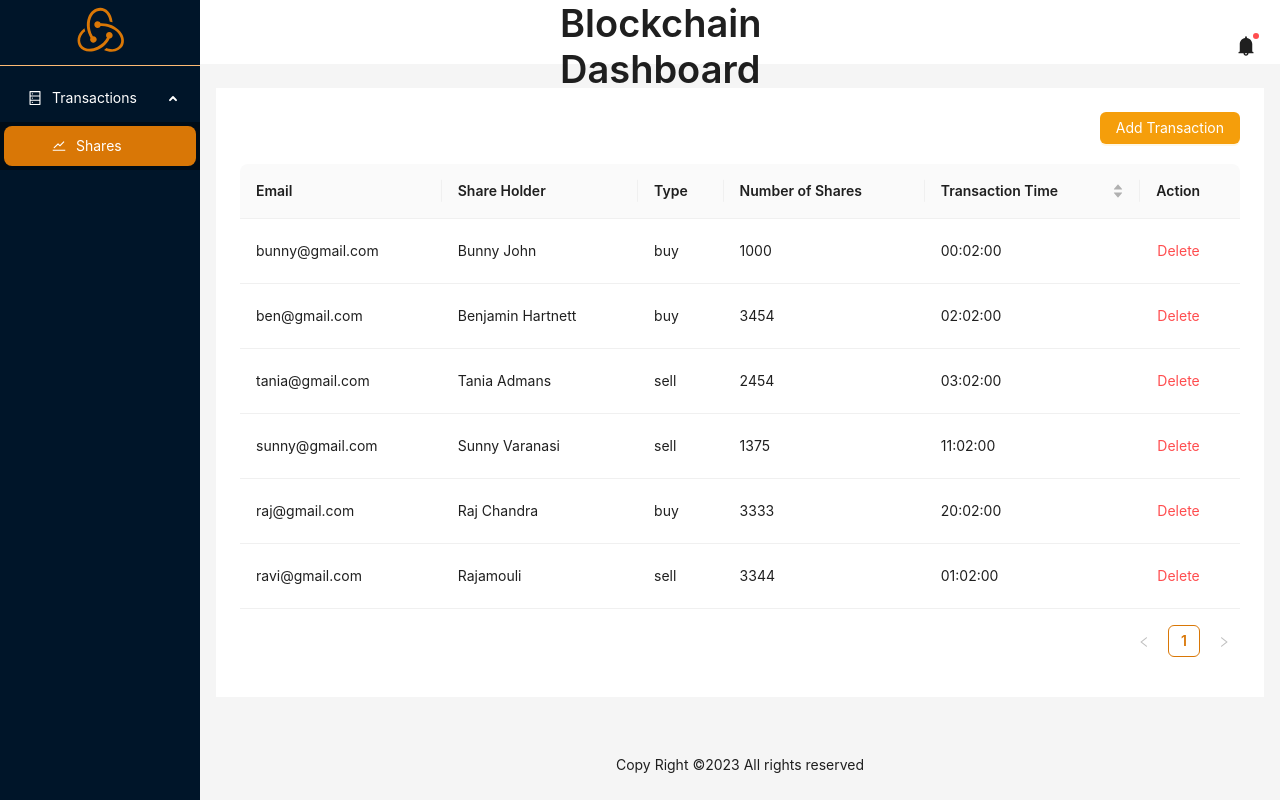
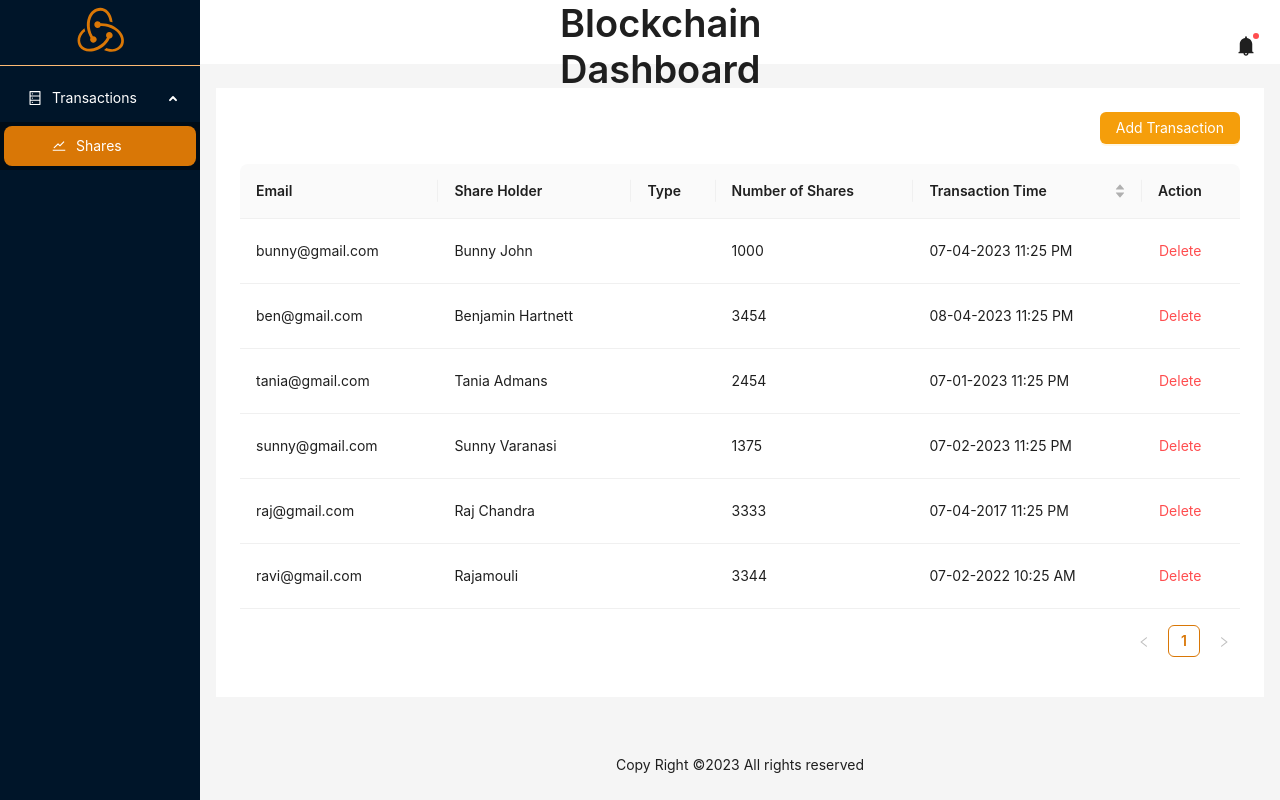
Before and after one commit to vvsrrSunny/blocklchain-transactions-data, a React (Create React App) app: page / in a window 1280 px wide. Built offline with nearby package versions, Linux system fonts and the light colour scheme.

Commit message:
add recired successfull

```diff
--- a/src/components/AddNewTransaction.tsx
+++ b/src/components/AddNewTransaction.tsx
@@ -1,10 +1,12 @@
 import { Button, DatePicker, Drawer, Form, FormInstance, Input, InputNumber, Modal, Radio, TimePicker } from "antd";
 import moment from "moment";
 import React, { ReactNode, useState } from "react";
+import { ShareRelatedTransaction } from "../features/share-related-transaction/shareRelatedTransactionSlice";
 
 
 interface Props {
     children?: ReactNode;
+    addNewRecord: (newRecord: ShareRelatedTransaction) => void;
 }
 
 const AddNewTransaction = (props: Props) => {
@@ -20,10 +22,20 @@ const AddNewTransaction = (props: Props) => {
     };
 
     const onFinish = (values: any) => {
-        console.log(moment(values.transactionTime).format('DD-MM-YYYY h:mm A'));
+        // this time is Perth current time, may create time differences if tried at different place.
         values.transactionTime = moment(values.transactionTime).format('DD-MM-YYYY h:mm A');
         console.log('Success:', values);
+        const newRecord: ShareRelatedTransaction = {
+            id: null,
+            emailAddress: values.emailAddress,
+            shareHolderName: values.shareHolderName,
+            type: values.type,
+            sharesCount: values.sharesCount,
+            transactionTime: values.transactionTime,
+        }
 
+        props.addNewRecord(newRecord);
+        onClose();
     };
 
     const onFinishFailed = (errorInfo: any) => {
--- a/src/components/ContentBody.tsx
+++ b/src/components/ContentBody.tsx
@@ -8,7 +8,9 @@ import AddNewTransaction from "./AddNewTransaction";
 interface Props {
     children?: ReactNode;
     shareRelatedTransactionState: ShareRelatedTransactionState,
-    deleteRecord: (record: ShareRelatedTransaction) => void
+    deleteRecord: (record: ShareRelatedTransaction) => void;
+    addRecord: (record: ShareRelatedTransaction) => void
+
 }
 
 const ContentBody = (props: Props) => {
@@ -45,9 +47,12 @@ const ContentBody = (props: Props) => {
         showModal();
     };
 
+    const addNewRecord = (newRecord: ShareRelatedTransaction) => {
+        props.addRecord(newRecord);
+    };
     return (
         <>
-            <AddNewTransaction />
+            <AddNewTransaction addNewRecord={addNewRecord} />
             <TransactionTable shareRelatedTransactionState={props.shareRelatedTransactionState} onClickDelete={onClickDelete} />
             <ModalContent handleOk={modalHandleOk} handleCancel={modalHandleCancel} isModalOpen={isModalOpen} />
         </>
--- a/src/components/TransactionTable.tsx
+++ b/src/components/TransactionTable.tsx
@@ -38,8 +38,8 @@ const TransactionTable = (props: Props) => {
             dataIndex: 'transactionTime',
             key: 'transactionTime',
             sorter: (a: ShareRelatedTransaction, b: ShareRelatedTransaction) => {
-                const timeA = moment(a.transactionTime, 'HH:mm:ss');
-                const timeB = moment(b.transactionTime, 'HH:mm:ss');
+                const timeA = moment(a.transactionTime, 'DD-MM-YYYY h:mm A');
+                const timeB = moment(b.transactionTime, 'DD-MM-YYYY h:mm A');
                 return timeA.isBefore(timeB) ? -1 : timeA.isAfter(timeB) ? 1 : 0;
             },
             render: (_, record) => (
--- a/src/features/share-related-transaction/ShareRelatedTransactionContent.tsx
+++ b/src/features/share-related-transaction/ShareRelatedTransactionContent.tsx
@@ -1,5 +1,5 @@
 import { useAppSelector, useAppDispatch } from '../../app/hooks';
-import { ShareRelatedTransaction, ShareRelatedTransactionState, removeSharesTransactionState, selectShareRelatedTransactionState } from './shareRelatedTransactionSlice';
+import { ShareRelatedTransaction, ShareRelatedTransactionState, addSharesTransactionState, removeSharesTransactionState, selectShareRelatedTransactionState } from './shareRelatedTransactionSlice';
 import ContentBody from '../../components/ContentBody';
 import { App } from 'antd';
 
@@ -16,8 +16,17 @@ const ShareRelatedTransactionContent = () => {
             placement: 'bottomLeft',
         });
     }
+
+    const addRecord = (record: ShareRelatedTransaction) => {
+        dispatch(addSharesTransactionState(record));
+        notification.success({
+            message: `New Record add`,
+            description: "New share's transaction record added successfully",
+            placement: 'bottomLeft',
+        });
+    }
     return (
-        <ContentBody deleteRecord={deleteRecord} shareRelatedTransactionState={shareRelatedTransactionState} />
+        <ContentBody addRecord={addRecord} deleteRecord={deleteRecord} shareRelatedTransactionState={shareRelatedTransactionState} />
     );
 }
 
--- a/src/features/share-related-transaction/shareRelatedTransactionSlice.ts
+++ b/src/features/share-related-transaction/shareRelatedTransactionSlice.ts
@@ -8,7 +8,7 @@ export interface ShareRelatedTransaction {
     id: number | null,
     emailAddress: string,
     shareHolderName: string,
-    Type: transactionType,
+    type: transactionType,
     sharesCount: number,
     transactionTime: string,
 }
@@ -23,54 +23,54 @@ const initialState: ShareRelatedTransactionState = {
             id: 1,
             emailAddress: "bunny@gmail.com",
             shareHolderName: "Bunny John",
-            Type: "buy",
+            type: "buy",
             sharesCount: 1000,
-            transactionTime: "00:02:00",
+            transactionTime: "07-04-2023 11:25 PM",
         },
         {
             key: 2,
             id: 2,
             emailAddress: "ben@gmail.com",
             shareHolderName: "Benjamin Hartnett",
-            Type: "buy",
+            type: "buy",
             sharesCount: 3454,
-            transactionTime: "02:02:00",
+            transactionTime: "08-04-2023 11:25 PM",
         },
         {
             key: 3,
             id: 3,
             emailAddress: "tania@gmail.com",
             shareHolderName: "Tania Admans",
-            Type: "sell",
+            type: "sell",
             sharesCount: 2454,
-            transactionTime: "03:02:00",
+            transactionTime: "07-01-2023 11:25 PM",
         },
         {
             key: 4,
             id: 4,
             emailAddress: "sunny@gmail.com",
             shareHolderName: "Sunny Varanasi",
-            Type: "sell",
+            type: "sell",
             sharesCount: 1375,
-            transactionTime: "11:02:00",
+            transactionTime: "07-02-2023 11:25 PM",
         },
         {
             key: 5,
             id: 5,
             emailAddress: "raj@gmail.com",
             shareHolderName: "Raj Chandra",
-            Type: "buy",
+            type: "buy",
             sharesCount: 3333,
-            transactionTime: "20:02:00",
+            transactionTime: "07-04-2017 11:25 PM",
         },
         {
             key: 6,
             id: 6,
             emailAddress: "ravi@gmail.com",
             shareHolderName: "Rajamouli",
-            Type: "sell",
+            type: "sell",
             sharesCount: 3344,
-            transactionTime: "01:02:00",
+            transactionTime: "07-02-2022 10:25 AM",
         },
     ]
 };
```
Also changed, not shown: 1 other file (tests, documents, lock files or other folders).
